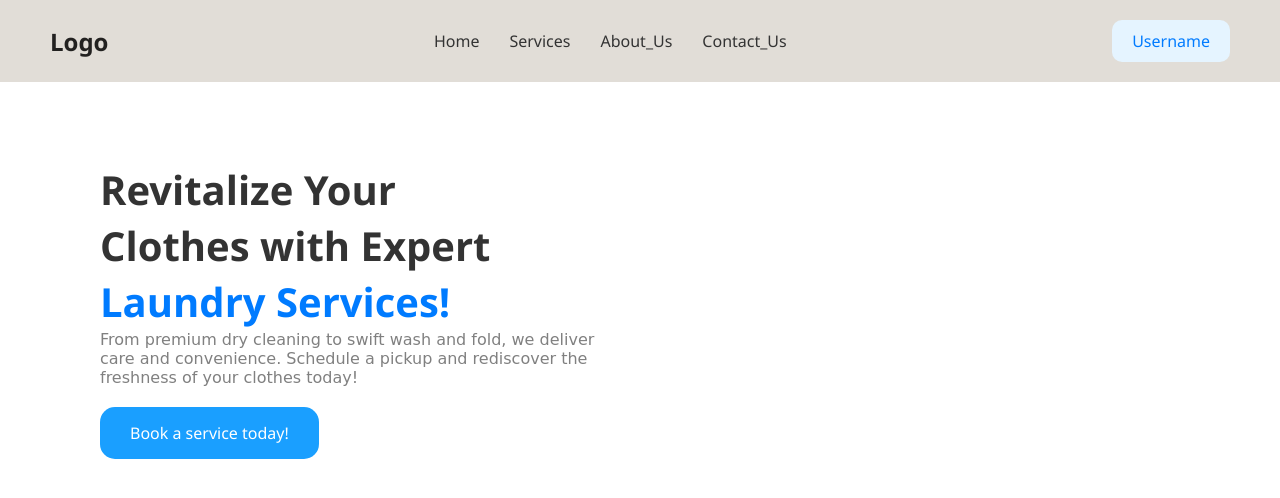
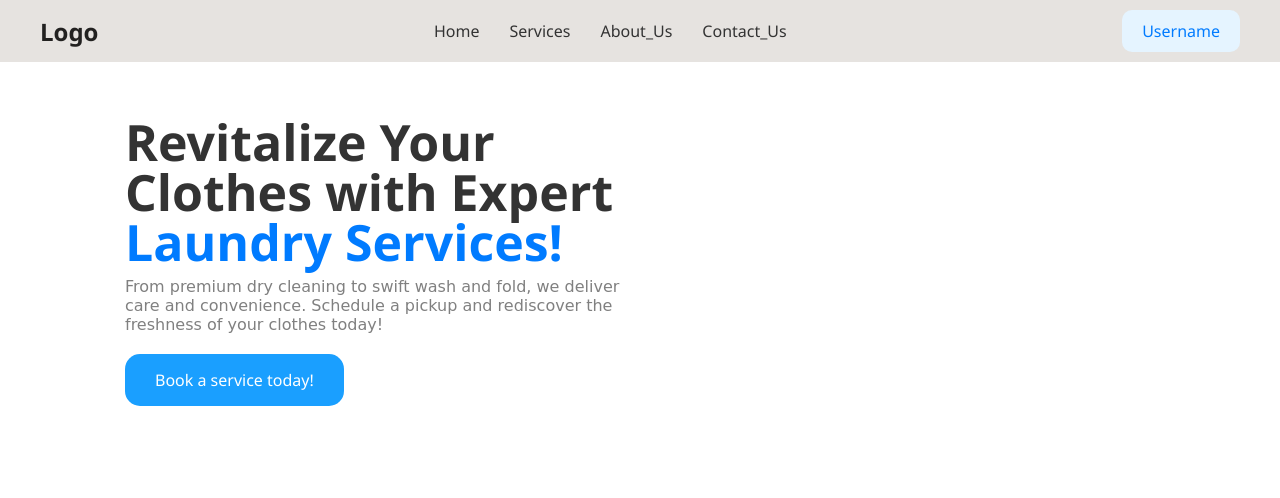
Before and after one commit to Mufasa-Hacker/laundry, a plain HTML site: page index.html in a window 1280 px wide. Drawn offline with Linux system fonts and the light colour scheme.

Commit message:
intial commit

```diff
--- a/style.css
+++ b/style.css
@@ -8,13 +8,14 @@
 body{
     color: #333;
     background-color: #ffffff;
+    padding: o;
 }
 .navbar{
     display: flex;
     justify-content: space-between;
-    padding: 20px 50px;
+    padding: 10px 40px;
     align-items: center;
-    background-color: rgb(225, 221, 215)
+    background-color: rgb(230, 227, 224)
 
 
 
@@ -48,22 +49,24 @@ body{
     display: flex;
     justify-content: space-between;
     align-items: center;
-    padding: 80px 100px;
+    padding: 55px;
 }
 .hero-text{
     max-width: 50%;
+    margin-left:70px;
 }
 .hero-text h1{
-    font-size: 40px;
+    font-size: 50px;
     font-weight: 700px;
     color: #333;
-    line-height: 1.4;
+    line-height: 1;
 }
 .hero-text span{
     color: #007bff;
 }
 .hero-text p{
     font-family:cursive;
+    margin-top: 10px;
     color: grey;
     max-width: 500px;
     font-size: 16px;
@@ -87,6 +90,10 @@ body{
    height: auto;
    border-radius: 30px;
 
+
+}
+.hero-img{
+    margin-right: 40px;
 }
 @media(max-width :768px)
 {
```
